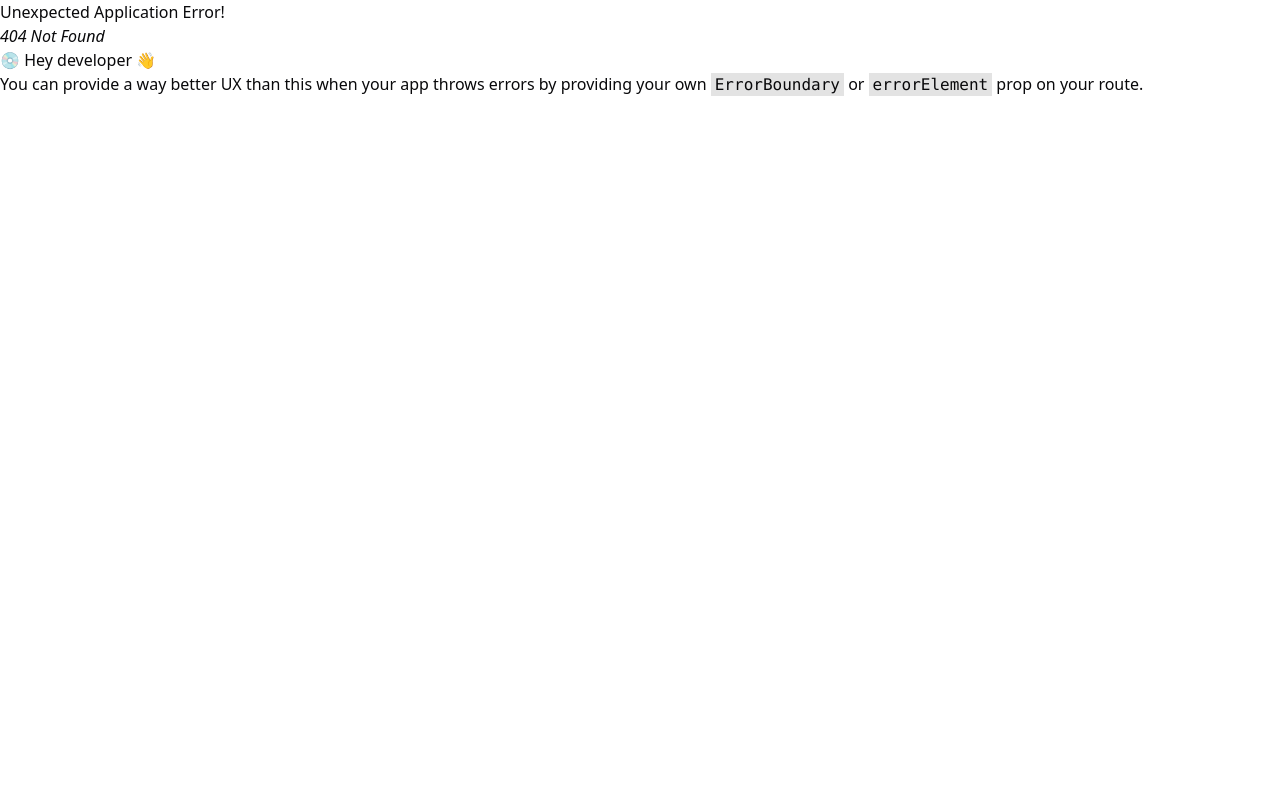
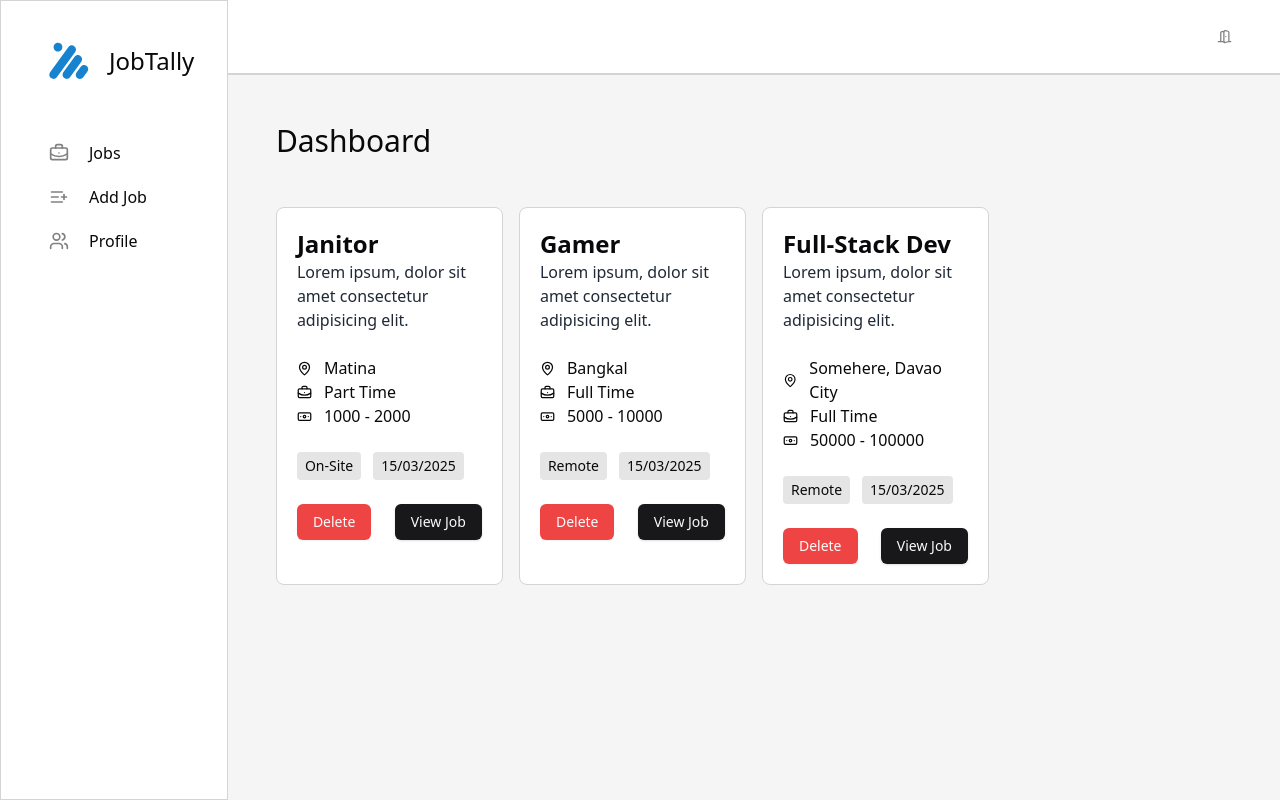
Before and after one commit to riomar0001/bayaw-jobs, a React (Vite) app in the folder frontend/: page /employer/dashboard in a window 1280 px wide. Before the commit this address had no page. Built offline with nearby package versions, Linux system fonts and the light colour scheme.

Commit message:
Add admin layout, dashboard, and job card

```diff
--- a/frontend/src/App.tsx
+++ b/frontend/src/App.tsx
@@ -7,14 +7,30 @@ import {
 import MainLayout from "./layouts/MainLayout";
 import Landing from "./pages/Landing";
 import Profile from "./pages/applicant/Profile";
+import Registration from "./pages/Registration"
+import Login from "./pages/Login"
+import EditProfile from "./pages/applicant/EditProfile";
+import EmployerLayout from "./layouts/EmployerLayout";
+import Dashboard from "./pages/employer/Dashboard";
 
 
 const router = createBrowserRouter(
     createRoutesFromElements(
-        <Route path="/" element={<MainLayout />}>
-            <Route index element={<Landing />} />
-            <Route path="/applicant/profile" element={<Profile />} />
-        </Route>
+        <>
+            <Route path="/" element={<MainLayout />}>
+                <Route index element={<Landing />} />
+                <Route path="/applicant/profile" element={<Profile />} />
+                <Route path="/applicant/profile/edit" element={<EditProfile />} />
+                <Route path="/register" element={<Registration />} />
+                <Route path="/login" element={<Login />} />
+            </Route>
+
+            <Route element={<EmployerLayout />}>
+                <Route path="/employer/dashboard" element={<Dashboard/>} />
+            </Route>
+        </>
+
+
     )
 );
 
--- /dev/null
+++ b/frontend/src/components/customs/employer/Navbar.tsx
@@ -0,0 +1,15 @@
+import { DoorOpen } from "lucide-react"
+
+const Navbar = () => {
+    return (
+        <div className="bg-white w-full h-[75px] border-b-2 border-neutral-300 flex items-center justify-end px-12">
+
+            <div className="">
+                <DoorOpen size={15} color="gray"/>
+            </div>
+
+        </div>
+    )
+}
+
+export default Navbar
--- /dev/null
+++ b/frontend/src/components/customs/employer/Sidebar.tsx
@@ -0,0 +1,32 @@
+import { logos } from "@/constants"
+import { BriefcaseBusiness, ListPlus, Users } from "lucide-react"
+
+const Sidebar = () => {
+    return (
+        <div className="bg-white w-64 h-screen border border-neutral-300 flex flex-col gap-y-5 px-12 py-10">
+
+            <div className="flex items-center gap-x-5 mb-10">
+                <img src={logos.brandlogo} className="w-10 h-10" />
+                <h1 className="text-2xl font-medium">JobTally</h1>
+            </div>
+
+            <div className="flex items-center space-x-5 hover:underline cursor-pointer">
+                <BriefcaseBusiness size={20} color="gray" />
+                <h1>Jobs</h1>
+            </div>
+
+            <div className="flex items-center space-x-5 hover:underline cursor-pointer">
+                <ListPlus size={20} color="gray" />
+                <h1>Add Job</h1>
+            </div>
+
+            <div className="flex items-center space-x-5 hover:underline cursor-pointer">
+                <Users size={20} color="gray" />
+                <h1>Profile</h1>
+            </div>
+
+        </div>
+    )
+}
+
+export default Sidebar
--- /dev/null
+++ b/frontend/src/components/customs/employer/cards/JobCard.tsx
@@ -0,0 +1,49 @@
+import { Button } from "@/components/ui/button"
+import { Banknote, BriefcaseBusiness, MapPin } from "lucide-react"
+
+
+const JobCard = ({ position, description, address, category, minSalary, maxSalary, schedule, date }: JobCardProps) => {
+    return (
+        <div className="bg-white border border-neutral-300 rounded-lg w-full min-h-[250px] p-5">
+            <h1 className="text-2xl font-bold">{position} </h1>
+            <h1 className="text-base font-light text-gray-800">{description} </h1>
+
+            <div className="mt-6 font-thin">
+                <div className="flex items-center gap-x-3">
+                    <MapPin size={15} />
+                    <h1>{address} </h1>
+                </div>
+
+                <div className="flex items-center gap-x-3">
+                    <BriefcaseBusiness size={15} />
+                    <h1>{category} </h1>
+                </div>
+
+                <div className="flex items-center gap-x-3">
+                    <Banknote size={15} />
+                    <h1>{minSalary} - {maxSalary}</h1>
+                </div>
+            </div>
+
+
+            <div className="mt-6 flex gap-x-3">
+                <div className="bg-neutral-200 rounded-sm p-1 px-2 w-fit text-sm">
+                    <h1>{schedule} </h1>
+                </div>
+
+                <div className="bg-neutral-200 rounded-sm p-1 px-2 w-fit text-sm">
+                    <h1>{date} </h1>
+                </div>
+            </div>
+
+
+            <div className="mt-6 flex justify-between">
+                <Button variant={"destructive"}>Delete</Button>
+                <Button>View Job</Button>
+            </div>
+
+        </div>
+    )
+}
+
+export default JobCard
--- a/frontend/src/components/customs/landing/Navbar.tsx
+++ b/frontend/src/components/customs/landing/Navbar.tsx
@@ -14,9 +14,9 @@ const Navbar = () => {
             </Link>
 
             <div className="flex space-x-10">
-                <h1 className="hover:font-medium cursor-pointer">Find Jobs</h1>
-                <h1 className="hover:font-medium cursor-pointer">Companies</h1>
-                <h1 className="hover:font-medium cursor-pointer">Company Login</h1>
+                <h1 className="hover:underline cursor-pointer">Find Jobs</h1>
+                <h1 className="hover:underline cursor-pointer">Companies</h1>
+                <h1 className="hover:underline cursor-pointer">Company Login</h1>
             </div>
 
             <div className="space-x-5">
--- a/frontend/src/components/customs/landing/sections/WhyUs.tsx
+++ b/frontend/src/components/customs/landing/sections/WhyUs.tsx
@@ -30,7 +30,7 @@ const WhyItems = [
 const WhyUs = () => {
     return (
         <div className="w-full h-auto flex flex-col items-center justify-center px-24 pt-12 pb-24">
-            <h1 className="text-4xl font-medium text-center mb-8">Why choose BayawJobs</h1>
+            <h1 className="text-4xl font-medium text-center mb-8">Why choose JobTally</h1>
 
             <div className="grid grid-cols-1 md:grid-cols-2 gap-8 w-full max-w-4xl">
                 {WhyItems.map((item) => (
--- a/frontend/src/constants/index.ts
+++ b/frontend/src/constants/index.ts
@@ -188,3 +188,36 @@ export const ActivePositionsSample = [
         status: "Rejected"
     },
 ];
+
+export const DashboardJobsSample = [
+    {
+        position: "Janitor",
+        description: "Lorem ipsum, dolor sit amet consectetur adipisicing elit. ",
+        address: "Matina",
+        category: "Part Time",
+        minSalary: "1000",
+        maxSalary: "2000",
+        schedule: "On-Site",
+        date: "15/03/2025"
+    },
+    {
+        position: "Gamer",
+        description: "Lorem ipsum, dolor sit amet consectetur adipisicing elit. ",
+        address: "Bangkal",
+        category: "Full Time",
+        minSalary: "5000",
+        maxSalary: "10000",
+        schedule: "Remote",
+        date: "15/03/2025"
+    },
+    {
+        position: "Full-Stack Dev",
+        description: "Lorem ipsum, dolor sit amet consectetur adipisicing elit. ",
+        address: "Somehere, Davao City",
+        category: "Full Time",
+        minSalary: "50000",
+        maxSalary: "100000",
+        schedule: "Remote",
+        date: "15/03/2025"
+    },
+]
--- /dev/null
+++ b/frontend/src/layouts/EmployerLayout.tsx
@@ -0,0 +1,18 @@
+import Navbar from "@/components/customs/employer/Navbar"
+import Sidebar from "@/components/customs/employer/Sidebar"
+import { Outlet } from "react-router-dom"
+
+const EmployerLayout = () => {
+    return (
+        <div className="flex">
+            <Sidebar />
+
+            <div className="w-screen bg-neutral-100">
+                <Navbar />
+                <Outlet />
+            </div>
+        </div>
+    )
+}
+
+export default EmployerLayout
--- /dev/null
+++ b/frontend/src/pages/applicant/EditProfile.tsx
@@ -0,0 +1,56 @@
+import { Input } from '@/components/ui/input'
+import { Mail, Smartphone, User } from 'lucide-react'
+
+const EditProfile = () => {
+    return (
+        <div className="bg-neutral-100 flex justify-center gap-x-5 px-24 py-12">
+            <div className="bg-white border border-neutral-100 w-[1000px] h-auto rounded-lg px-12 py-6">
+                <h1 className="font-semibold text-xl mb-6">Edit your information</h1>
+
+                <div className="flex justify-between">
+                    <section>
+                        <h1 className="text-sm font-normal">First Name</h1>
+                        <div className="relative mb-4">
+                            <User color="black" size={20} className="absolute left-4 top-1/2 transform -translate-y-1/2" />
+                            <Input placeholder="Edit your first name" className="bg-neutral-100 h-12 w-full pl-12" />
+                        </div>
+                    </section>
+
+                    <section>
+                        <h1 className="text-sm font-normal">Last Name</h1>
+                        <div className="relative mb-4">
+                            <User color="black" size={20} className="absolute left-4 top-1/2 transform -translate-y-1/2" />
+                            <Input placeholder="Edit your last name" className="bg-neutral-100 h-12 w-full pl-12" />
+                        </div>
+                    </section>
+                </div>
+
+                <section>
+                    <h1 className="text-sm font-normal">Email</h1>
+                    <div className="relative mb-4">
+                        <Mail color="black" size={20} className="absolute left-4 top-1/2 transform -translate-y-1/2" />
+                        <Input placeholder="Edit your email" className="bg-neutral-100 h-12 pl-12" />
+                    </div>
+                </section>
+                <section>
+                    <h1 className="text-sm font-normal">Phone Number</h1>
+                    <div className="relative mb-4">
+                        <Smartphone color="black" size={20} className="absolute left-4 top-1/2 transform -translate-y-1/2" />
+                        <Input placeholder="Edit your email" className="bg-neutral-100 h-12 pl-12" />
+                    </div>
+                </section>
+                <section>
+                    <h1 className="text-sm font-normal">Birthdate</h1>
+                    <div className="relative mb-4">
+                        <Smartphone color="black" size={20} className="absolute left-4 top-1/2 transform -translate-y-1/2" />
+                        <Input placeholder="Edit your email" className="bg-neutral-100 h-12 pl-12" />
+                    </div>
+                </section>
+
+            </div>
+        </div>
+
+    )
+}
+
+export default EditProfile
--- a/frontend/src/pages/applicant/Profile.tsx
+++ b/frontend/src/pages/applicant/Profile.tsx
@@ -11,7 +11,6 @@ import ResumeSmall from "@/components/customs/applicant/ResumeSmall"
 const Profile = () => {
     return (
         <div className="bg-neutral-100 flex justify-center gap-x-5 px-24 py-12">
-
             <div className="space-y-5">
                 <AccountHead />
                 <AllPersonalInfo />
@@ -27,7 +26,6 @@ const Profile = () => {
                 <ResumeSmall />
             </div>
 
-
         </div>
     )
 }
--- /dev/null
+++ b/frontend/src/pages/employer/Dashboard.tsx
@@ -0,0 +1,30 @@
+import JobCard from "@/components/customs/employer/cards/JobCard"
+import { DashboardJobsSample } from "@/constants"
+
+const Dashboard = () => {
+  return (
+    <div className="p-12">
+      <h1 className="text-3xl">Dashboard</h1>
+
+      <div className="mt-12 grid grid-cols-1 sm:grid-cols-2 lg:grid-cols-3 xl:grid-cols-4 gap-4">
+
+        {DashboardJobsSample.map((item, index) => (
+          <JobCard
+            key={index}
+            position={item.position}
+            description={item.description}
+            address={item.address}
+            category={item.category}
+            minSalary={item.minSalary}
+            maxSalary={item.maxSalary}
+            schedule={item.schedule}
+            date={item.date} />
+        ))}
+
+      </div>
+
+    </div>
+  )
+}
+
+export default Dashboard
--- a/frontend/src/types/type.d.ts
+++ b/frontend/src/types/type.d.ts
@@ -19,3 +19,16 @@ declare interface LatestJobCardProps {
   jobquantity: string;
   category: string[];
 }
+
+
+
+declare interface JobCardProps {
+  position: string;
+  description: string;
+  address: string;
+  category: string;
+  minSalary: string;
+  maxSalary: string;
+  schedule: string;
+  date: string;
+}
```
